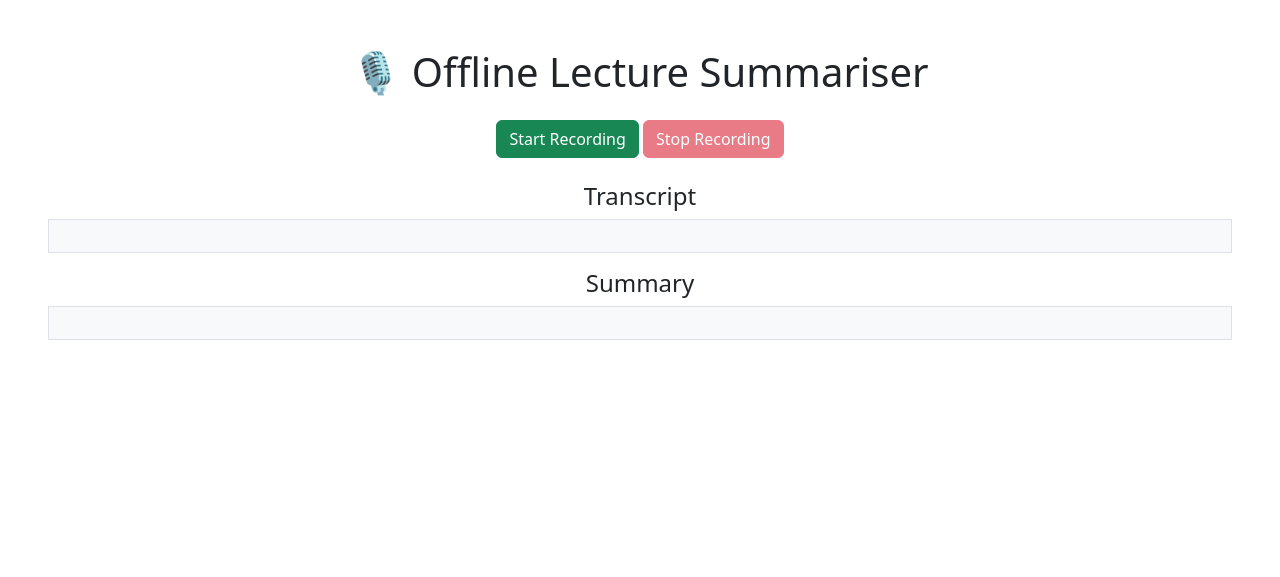
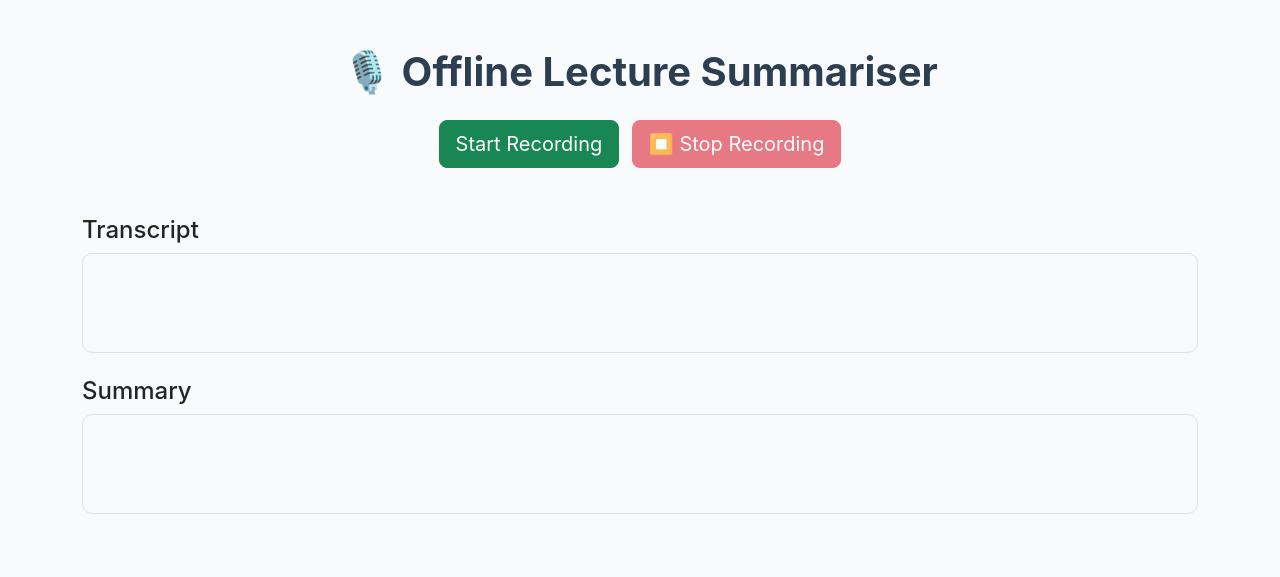
Before and after one commit to karthikprabhu04/harvard-cs50x-final-project, a Flask app: page / in a window 1280 px wide. Shown: the top 577 px of the page. Run offline with Flask 3, Linux system fonts and the light colour scheme; some libraries are stand-ins or nearby versions.

Commit message:
Implemented transcription and summarisation
Used Whisper for transcription and BART for summarisation, integrating
both in Flask project. Updated user interface and design.

```diff
--- a/app.py
+++ b/app.py
@@ -1,14 +1,22 @@
 from flask import Flask, render_template, request, jsonify
-import os
-import subprocess
-from sumy.parsers.plaintext import PlaintextParser
-from sumy.nlp.tokenizers import Tokenizer
-from sumy.summarizers.lex_rank import LexRankSummarizer
+import os, subprocess
+from transformers import pipeline
 
 app = Flask(__name__)
-
 UPLOAD_FOLDER = "uploads"
 os.makedirs(UPLOAD_FOLDER, exist_ok=True)
+
+# Load summarizer once
+summarizer = pipeline("summarization", model="facebook/bart-large-cnn")
+
+def summarise_long_text(text, chunk_size=1000):
+    words = text.split()
+    summaries = []
+    for i in range(0, len(words), chunk_size):
+        chunk = " ".join(words[i:i + chunk_size])
+        summary_chunk = summarizer(chunk, max_length=150, min_length=50, do_sample=False)[0]["summary_text"]
+        summaries.append(summary_chunk)
+    return " ".join(summaries)
 
 @app.route("/")
 def index():
@@ -16,45 +24,24 @@ def index():
 
 @app.route("/process", methods=["POST"])
 def process_audio():
-    # Save uploaded audio
     file = request.files["audio"]
-    filepath = os.path.abspath(os.path.join(UPLOAD_FOLDER, "lecture.wav"))
-    file.save(filepath)
+    input_path = os.path.join(UPLOAD_FOLDER, "lecture_input.webm")
+    file.save(input_path)
 
-    # Define paths
-    whisper_exe = os.path.join("whisper.cpp", "build", "bin", "Release", "whisper-cli.exe")
+    output_path = os.path.join(UPLOAD_FOLDER, "lecture.wav")
+    subprocess.run(["ffmpeg", "-y", "-i", input_path, "-ar", "16000", "-ac", "1", "-c:a", "pcm_s16le", output_path],
+                   stdout=subprocess.DEVNULL, stderr=subprocess.DEVNULL)
+
     model_path = os.path.abspath(os.path.join("whisper.cpp", "models", "ggml-base.en.bin"))
-    transcript_path = os.path.join(UPLOAD_FOLDER, "lecture.wav.txt")
+    subprocess.run([os.path.join("whisper.cpp", "build", "bin", "Release", "whisper-cli.exe"),
+                    "-m", model_path, "-f", output_path, "-otxt"])
 
-    # Run Whisper.cpp command (transcribe audio)
-    subprocess.run([
-        whisper_exe,
-        "-m", model_path,
-        "-f", filepath,
-        "-otxt"
-    ], cwd=os.path.dirname(whisper_exe))
+    transcript_path = os.path.splitext(output_path)[0] + ".wav.txt"
+    with open(transcript_path, "r", encoding="utf-8") as f:
+        transcript = f.read()
 
-    # Ensure transcript file exists
-    if not os.path.exists(transcript_path):
-        # Sometimes Whisper saves the output next to the .exe
-        fallback_path = os.path.join(os.path.dirname(whisper_exe), "lecture.wav.txt")
-        if os.path.exists(fallback_path):
-            os.rename(fallback_path, transcript_path)
-        else:
-            return jsonify({"error": "Transcription failed, no output file found"}), 500
-
-    # Read transcript
-    with open(transcript_path, "r", encoding="utf-8") as f:
-        transcript = f.read().strip()
-
-    # Summarise transcript (using Sumy)
-    parser = PlaintextParser.from_string(transcript, Tokenizer("english"))
-    summarizer = LexRankSummarizer()
-    summary_sentences = summarizer(parser.document, 3)
-    summary = " ".join(str(s) for s in summary_sentences)
-
+    summary = summarise_long_text(transcript)
     return jsonify({"transcript": transcript, "summary": summary})
-
 
 if __name__ == "__main__":
     app.run(debug=True)
--- a/requirements.txt
+++ b/requirements.txt
@@ -1,2 +1,4 @@
 Flask
 sumy
+nltk
+ffmpeg-python
--- a/templates/index.html
+++ b/templates/index.html
@@ -4,21 +4,70 @@
   <meta charset="UTF-8" />
   <meta name="viewport" content="width=device-width, initial-scale=1.0" />
   <title>Offline Lecture Summariser</title>
-  <link rel="stylesheet" href="https://cdn.jsdelivr.net/npm/bootstrap@5.3.2/dist/css/bootstrap.min.css">
+
+  <!-- ✅ Bootstrap CSS -->
+  <link href="https://cdn.jsdelivr.net/npm/bootstrap@5.3.2/dist/css/bootstrap.min.css" rel="stylesheet">
+
+  <style>
+    body {
+      background-color: #f9fafb;
+      font-family: "Inter", sans-serif;
+    }
+    h1 {
+      font-weight: 700;
+      color: #2c3e50;
+    }
+    pre {
+      text-align: left;
+      white-space: pre-wrap;
+      word-wrap: break-word;
+      border-radius: 10px;
+      min-height: 100px;
+      max-height: 400px;
+      overflow-y: auto;
+    }
+    #loader {
+      display: none;
+      margin-top: 20px;
+    }
+  </style>
 </head>
+
 <body class="text-center p-5">
+  <div class="container">
+    <h1 class="mb-4">🎙️ Offline Lecture Summariser</h1>
 
-  <h1 class="mb-4">🎙️ Offline Lecture Summariser</h1>
-  <button id="recordBtn" class="btn btn-success">Start Recording</button>
-  <button id="stopBtn" class="btn btn-danger" disabled>Stop Recording</button>
+    <!-- 🎧 Controls -->
+    <div class="mb-3">
+      <button id="recordBtn" class="btn btn-success btn-lg me-2">
+        <i class="bi bi-mic-fill"></i> Start Recording
+      </button>
+      <button id="stopBtn" class="btn btn-danger btn-lg" disabled>
+        ⏹️ Stop Recording
+      </button>
+    </div>
 
-  <div class="mt-4">
-    <h4>Transcript</h4>
-    <pre id="transcript" class="border p-3 bg-light"></pre>
-    <h4>Summary</h4>
-    <pre id="summary" class="border p-3 bg-light"></pre>
+    <!-- ⏳ Loader -->
+    <div id="loader" class="spinner-border text-primary" role="status">
+      <span class="visually-hidden">Processing...</span>
+    </div>
+    <p id="status" class="text-muted mt-3"></p>
+
+    <!-- 🧾 Results -->
+    <div class="mt-5 text-start">
+      <h4>Transcript</h4>
+      <pre id="transcript" class="border bg-light p-3"></pre>
+
+      <h4 class="mt-4">Summary</h4>
+      <pre id="summary" class="border bg-light p-3"></pre>
+    </div>
   </div>
 
+  <!-- ✅ Bootstrap Icons & JS -->
+  <script src="https://cdn.jsdelivr.net/npm/bootstrap-icons@1.10.5/font/bootstrap-icons.js"></script>
+  <script src="https://cdn.jsdelivr.net/npm/bootstrap@5.3.2/dist/js/bootstrap.bundle.min.js"></script>
+
+  <!-- 📜 Your App Script -->
   <script src="{{ url_for('static', filename='script.js') }}"></script>
 </body>
 </html>
```
Also changed, not shown: static/script.js (+36 -4 lines).
